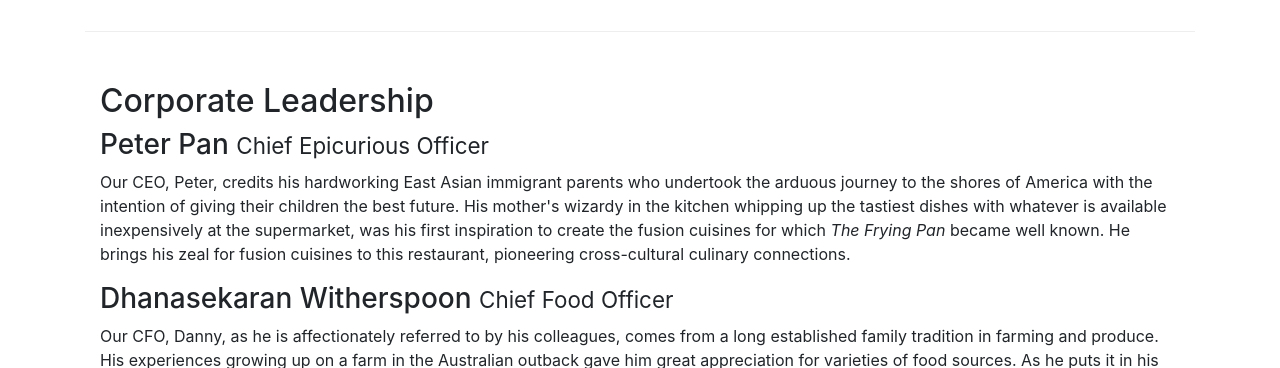
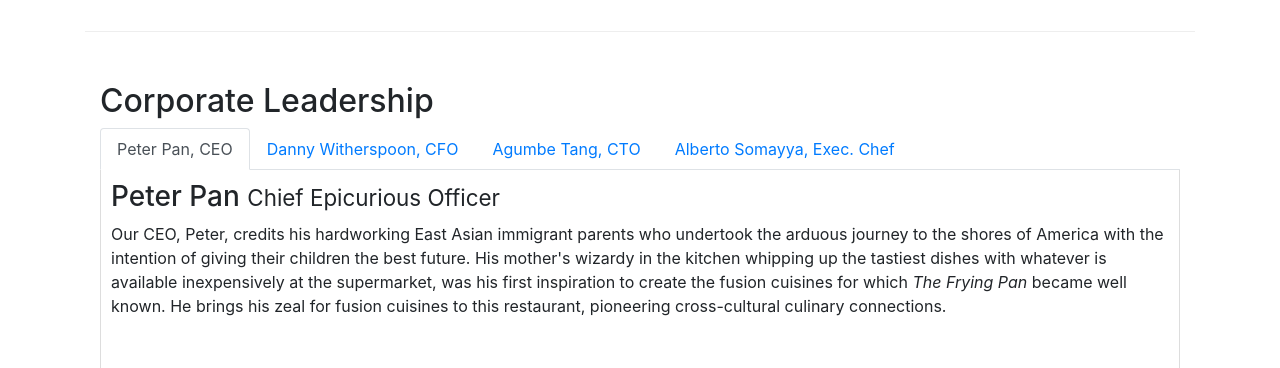
Before and after one commit to yashvanthkg/conFusion, a website: page aboutus.html in a window 1280 px wide. Shown: the part 940-1308 px from the top of the page. Drawn offline with nearby package versions, Linux system fonts and the light colour scheme.

Commit message:
pills and tabbed navigation

```diff
--- a/aboutus.html
+++ b/aboutus.html
@@ -93,6 +93,14 @@
         <div class="row row-content">
             <div class="col-12">
                 <h2>Corporate Leadership</h2>
+                <ul class="nav nav-tabs">
+                    <li class="nav-item"><a href="#peter" class="nav-link active" role="tab" data-toggle="tab">Peter Pan, CEO</a></li>
+                    <li class="nav-item"><a href="#danny" class="nav-link" role="tab" data-toggle="tab">Danny Witherspoon, CFO</a></li>
+                    <li class="nav-item"><a href="#agumbe" class="nav-link" role="tab" data-toggle="tab">Agumbe Tang, CTO</a></li>
+                    <li class="nav-item"><a href="#alberto" class="nav-link" role="tab" data-toggle="tab">Alberto Somayya, Exec. Chef</a></li>
+                </ul>
+                <div class="tab-content">
+                    <div class="tab-pane fade show active" id="peter" role="tabpanel">
                         <h3>Peter Pan <small>Chief Epicurious Officer</small></h3>
                         <p class="d-none d-sm-block">Our CEO, Peter, credits his hardworking East Asian immigrant parents who
                             undertook the arduous journey to the shores of America with the intention of giving their children
@@ -100,21 +108,29 @@
                             is available inexpensively at the supermarket, was his first inspiration to create the fusion
                             cuisines for which <em>The Frying Pan</em> became well known. He brings his zeal for fusion cuisines
                         to this restaurant, pioneering cross-cultural culinary connections.</p>
+                    </div>
+                    <div class="tab-pane fade  active" id="danny" role="tabpanel">
                         <h3>Dhanasekaran Witherspoon <small>Chief Food Officer</small></h3>
                         <p class="d-none d-sm-block">Our CFO, Danny, as he is affectionately referred to by his colleagues,
                         comes from a long established family tradition in farming and produce. His experiences growing up on
                         a farm in the Australian outback gave him great appreciation for varieties of food sources. As he
                         puts it in his own words, <em>Everything that runs, wins, and everything that stays, pays!</em></p>
+                    </div>
+                    <div class="tab-pane fade  active" id="agumbe" role="tabpanel">
                         <h3>Agumbe Tang <small>Chief Taste Officer</small></h3>
                         <p class="d-none d-sm-block">Blessed with the most discerning gustatory sense, Agumbe, our CTO,
                             personally ensures that every dish that we serve meets his exacting tastes. Our chefs dread the
                             tongue lashing that ensues if their dish does not meet his exacting standards. He lives by his
                             motto, <em>You click only if you survive my lick.</em></p>
+                    </div>
+                    <div class="tab-pane fade  active" id="alberto" role="tabpanel">
                         <h3>Alberto Somayya <small>Executive Chef</small></h3>
                         <p class="d-none d-sm-block">Award winning three-star Michelin chef with wide International experience
                         having worked closely with whos-who in the culinary world, he specializes in creating mouthwatering
                         Indo-Italian fusion experiences. He says, <em>Put together the cuisines from the two craziest
                         cultures, and you get a winning hit! Amma Mia!</em></p>
+                    </div>
+                </div>
             </div>
         </div>
         <div class="row row-content">
--- a/css/styles.css
+++ b/css/styles.css
@@ -34,3 +34,9 @@ body {
 .navbar-dark {
   background-color: #512DA8;
 }
+.tab-content {
+  border-left: 1px solid #ddd;
+  border-right: 1px solid #ddd;
+  border-bottom: 1px solid #ddd;
+  padding: 10px;
+}
```
Lines whose indentation alone changed are shown as unchanged.
